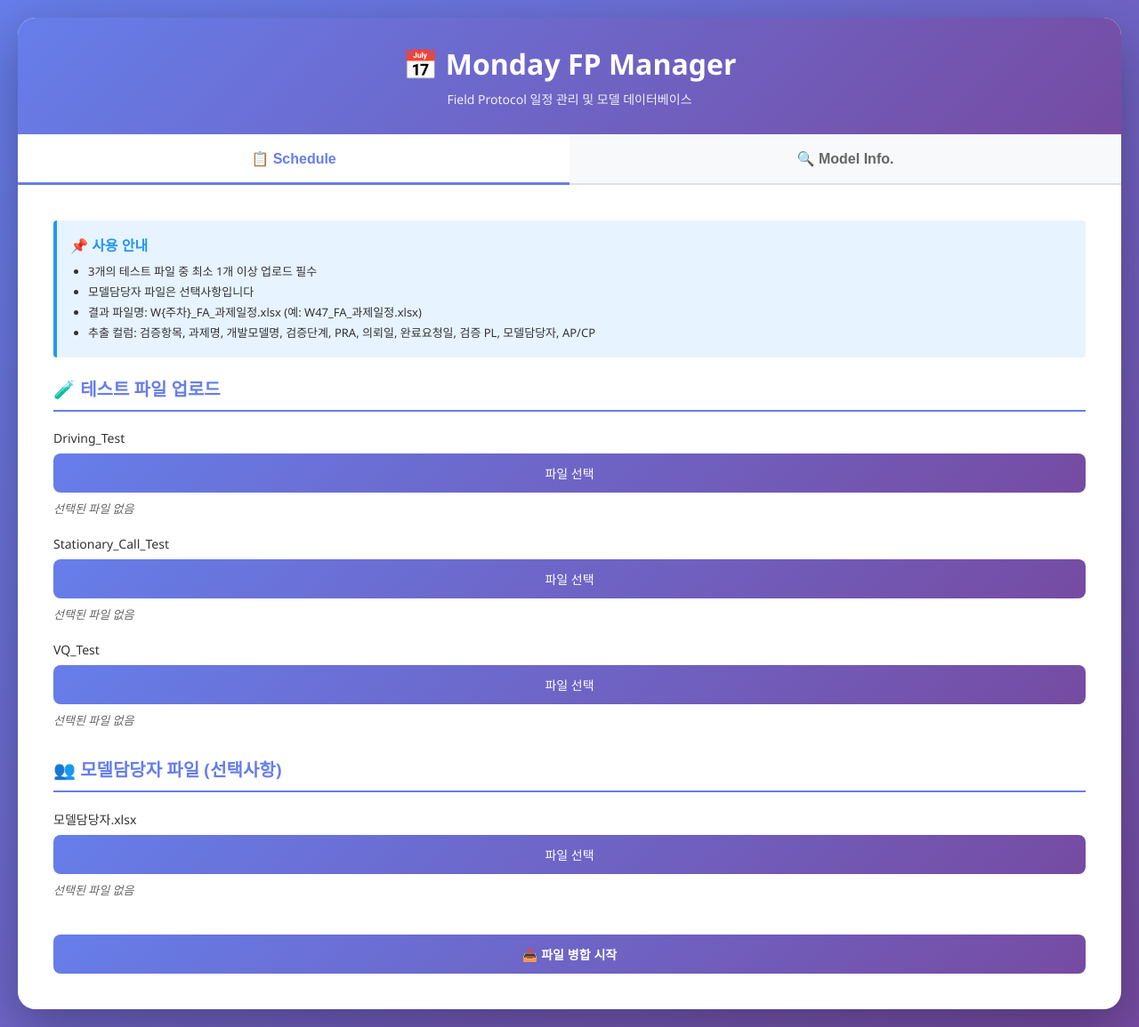
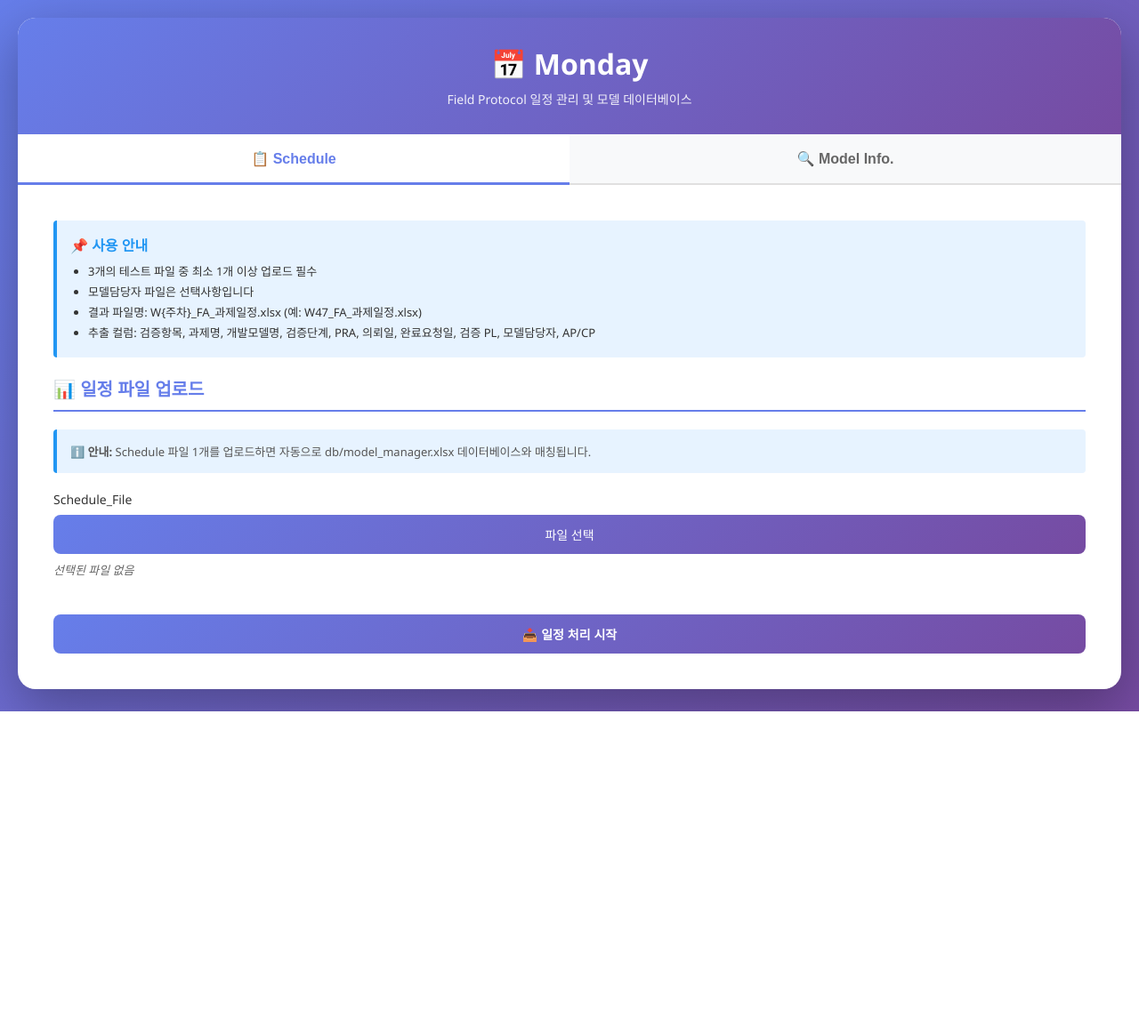
Before and after one commit to woonjounglee-cloud/Monday, a Flask app: page / in a window 1280 px wide. Shown: the whole page at 89% size. After the commit the page ends 800 px from the top, so only its background shows below. Run offline with Flask 3, Linux system fonts and the light colour scheme.

Commit message:
Simplify to single Schedule file upload and use db folder
Changes:
- Renamed application from "Monday FP Manager" to "Monday"
- Changed DATA_FOLDER from 'data' to 'db'
- Updated Schedule tab to upload only 1 file (Schedule_File)
- Removed individual test file uploads (Driving_Test, Stationary_Call_Test, VQ_Test)
- Removed model manager file upload - now uses db/model_manager.xlsx
- Implemented custom sorting by verification item priority then PRA
- Updated excel_processor to handle single file processing
- Modified upload endpoint to accept single schedule_file
- Updated HTML UI with single file upload interface
- Added db/ to .gitignore

Verification item sort priority:
1. 필드 프로토콜_주행시험
2. 필드 프로토콜_고정점 송수신 시험
3. 필드 프로토콜_송수화 시험

```diff
--- a/app.py
+++ b/app.py
@@ -1,6 +1,6 @@
 #!/usr/bin/env python3
 """
-Flask 웹 서버 - Monday FP Manager
+Flask 웹 서버 - Monday
 Schedule 관리 및 Model Info 데이터베이스 관리
 """
 
@@ -24,16 +24,16 @@ app.config['SECRET_KEY'] = 'your-secret-key-here'
 # 업로드 폴더 설정
 UPLOAD_FOLDER = 'uploads'
 OUTPUT_FOLDER = 'output'
-DATA_FOLDER = 'data'
+DB_FOLDER = 'db'
 ALLOWED_EXTENSIONS = {'xlsx', 'xls'}
 
 # 폴더 생성
 os.makedirs(UPLOAD_FOLDER, exist_ok=True)
 os.makedirs(OUTPUT_FOLDER, exist_ok=True)
-os.makedirs(DATA_FOLDER, exist_ok=True)
+os.makedirs(DB_FOLDER, exist_ok=True)
 
 # 모델담당자 데이터베이스 파일 경로
-MODEL_DB_PATH = os.path.join(DATA_FOLDER, 'model_manager.xlsx')
+MODEL_DB_PATH = os.path.join(DB_FOLDER, 'model_manager.xlsx')
 
 
 def allowed_file(filename):
@@ -78,37 +78,39 @@ def index():
 @app.route('/upload', methods=['POST'])
 def upload_files():
     """
-    파일 업로드 및 처리 엔드포인트
+    파일 업로드 및 처리 엔드포인트 - 단일 Schedule 파일 처리
     """
     try:
         logger.info("파일 업로드 요청 수신")
 
-        # 파일 확인
-        files = {}
-        file_keys = ['driving_test', 'stationary_call_test', 'vq_test', 'model_manager']
-
-        uploaded_files = {}
-
-        for key in file_keys:
-            if key in request.files:
-                file = request.files[key]
-                if file and file.filename and allowed_file(file.filename):
-                    # 안전한 파일명 생성
-                    filename = secure_filename(file.filename)
-                    filepath = os.path.join(UPLOAD_FOLDER, f"{key}_{filename}")
-
-                    # 파일 저장
-                    file.save(filepath)
-                    uploaded_files[key] = filepath
-                    logger.info(f"파일 저장됨: {key} -> {filepath}")
-
-        # 최소 1개의 테스트 파일은 있어야 함
-        test_files = {k: v for k, v in uploaded_files.items() if k != 'model_manager'}
-        if not test_files:
+        # Schedule 파일 확인
+        if 'schedule_file' not in request.files:
             return jsonify({
                 'success': False,
-                'message': '최소 1개 이상의 테스트 파일을 업로드해주세요.'
+                'message': '일정 파일을 업로드해주세요.'
             }), 400
+
+        file = request.files['schedule_file']
+
+        if not file or not file.filename:
+            return jsonify({
+                'success': False,
+                'message': '일정 파일을 업로드해주세요.'
+            }), 400
+
+        if not allowed_file(file.filename):
+            return jsonify({
+                'success': False,
+                'message': '엑셀 파일(.xlsx, .xls)만 업로드 가능합니다.'
+            }), 400
+
+        # 안전한 파일명 생성
+        filename = secure_filename(file.filename)
+        filepath = os.path.join(UPLOAD_FOLDER, f"schedule_{filename}")
+
+        # 파일 저장
+        file.save(filepath)
+        logger.info(f"파일 저장됨: {filepath}")
 
         # ExcelProcessor로 처리
         processor = ExcelProcessor()
@@ -118,26 +120,15 @@ def upload_files():
         output_filename = f"{week_number}_FA_과제일정.xlsx"
         output_path = os.path.join(OUTPUT_FOLDER, output_filename)
 
-        # 테스트 파일 딕셔너리 생성
-        test_files_dict = {
-            'Driving_Test': uploaded_files.get('driving_test'),
-            'Stationary_Call_Test': uploaded_files.get('stationary_call_test'),
-            'VQ_Test': uploaded_files.get('vq_test')
-        }
-
-        # 모델담당자 파일
-        model_manager_file = uploaded_files.get('model_manager')
-
-        # 처리 실행
-        success = processor.process(test_files_dict, model_manager_file, output_path)
+        # 처리 실행 (단일 파일, db/model_manager.xlsx 사용)
+        success = processor.process(filepath, MODEL_DB_PATH, output_path)
 
         if success:
             logger.info(f"처리 완료: {output_path}")
 
             # 업로드된 파일 정리 (선택사항)
-            # for filepath in uploaded_files.values():
-            #     if os.path.exists(filepath):
-            #         os.remove(filepath)
+            # if os.path.exists(filepath):
+            #     os.remove(filepath)
 
             return jsonify({
                 'success': True,
@@ -410,7 +401,7 @@ def export_model_info():
 
 if __name__ == '__main__':
     print("=" * 60)
-    print("Monday FP Manager 시작")
+    print("Monday 시작")
     print("접속 주소: http://localhost:5000")
     print("=" * 60)
     app.run(host='0.0.0.0', port=5000, debug=True)
--- a/templates/index.html
+++ b/templates/index.html
@@ -3,7 +3,7 @@
 <head>
     <meta charset="UTF-8">
     <meta name="viewport" content="width=device-width, initial-scale=1.0">
-    <title>Monday FP Manager</title>
+    <title>Monday</title>
     <style>
         * {
             margin: 0;
@@ -42,6 +42,16 @@
         .header p {
             font-size: 14px;
             opacity: 0.9;
+        }
+
+        .info-box {
+            background: #f0f4ff;
+            border-left: 4px solid #667eea;
+            padding: 15px;
+            margin-bottom: 20px;
+            border-radius: 8px;
+            font-size: 13px;
+            color: #555;
         }
 
         /* 탭 스타일 */
@@ -426,7 +436,7 @@
 <body>
     <div class="container">
         <div class="header">
-            <h1>📅 Monday FP Manager</h1>
+            <h1>📅 Monday</h1>
             <p>Field Protocol 일정 관리 및 모델 데이터베이스</p>
         </div>
 
@@ -448,48 +458,23 @@
             </div>
 
             <form id="uploadForm" enctype="multipart/form-data">
-                <div class="section-title">🧪 테스트 파일 업로드</div>
+                <div class="section-title">📊 일정 파일 업로드</div>
 
-                <div class="form-group">
-                    <label class="form-label">Driving_Test</label>
-                    <div class="file-input-wrapper">
-                        <label for="driving_test" class="file-input-button">파일 선택</label>
-                        <input type="file" id="driving_test" name="driving_test" accept=".xlsx,.xls">
-                        <span class="file-name" id="driving_test_name">선택된 파일 없음</span>
-                    </div>
+                <div class="info-box">
+                    <strong>ℹ️ 안내:</strong> Schedule 파일 1개를 업로드하면 자동으로 db/model_manager.xlsx 데이터베이스와 매칭됩니다.
                 </div>
 
                 <div class="form-group">
-                    <label class="form-label">Stationary_Call_Test</label>
+                    <label class="form-label">Schedule_File</label>
                     <div class="file-input-wrapper">
-                        <label for="stationary_call_test" class="file-input-button">파일 선택</label>
-                        <input type="file" id="stationary_call_test" name="stationary_call_test" accept=".xlsx,.xls">
-                        <span class="file-name" id="stationary_call_test_name">선택된 파일 없음</span>
-                    </div>
-                </div>
-
-                <div class="form-group">
-                    <label class="form-label">VQ_Test</label>
-                    <div class="file-input-wrapper">
-                        <label for="vq_test" class="file-input-button">파일 선택</label>
-                        <input type="file" id="vq_test" name="vq_test" accept=".xlsx,.xls">
-                        <span class="file-name" id="vq_test_name">선택된 파일 없음</span>
-                    </div>
-                </div>
-
-                <div class="section-title" style="margin-top: 30px;">👥 모델담당자 파일 (선택사항)</div>
-
-                <div class="form-group">
-                    <label class="form-label">모델담당자.xlsx</label>
-                    <div class="file-input-wrapper">
-                        <label for="model_manager" class="file-input-button">파일 선택</label>
-                        <input type="file" id="model_manager" name="model_manager" accept=".xlsx,.xls">
-                        <span class="file-name" id="model_manager_name">선택된 파일 없음</span>
+                        <label for="schedule_file" class="file-input-button">파일 선택</label>
+                        <input type="file" id="schedule_file" name="schedule_file" accept=".xlsx,.xls" required>
+                        <span class="file-name" id="schedule_file_name">선택된 파일 없음</span>
                     </div>
                 </div>
 
                 <button type="submit" class="btn btn-primary" style="width: 100%; margin-top: 20px;">
-                    📥 파일 병합 시작
+                    📥 일정 처리 시작
                 </button>
             </form>
 
@@ -626,20 +611,17 @@
         // ========== Schedule 탭 기능 ==========
 
         // 파일 선택 시 파일명 표시
-        const fileInputs = ['driving_test', 'stationary_call_test', 'vq_test', 'model_manager'];
-        fileInputs.forEach(inputId => {
-            const input = document.getElementById(inputId);
-            const nameSpan = document.getElementById(inputId + '_name');
+        const scheduleFileInput = document.getElementById('schedule_file');
+        const scheduleFileNameSpan = document.getElementById('schedule_file_name');
 
-            input.addEventListener('change', function(e) {
-                if (this.files && this.files[0]) {
-                    nameSpan.textContent = this.files[0].name;
-                    nameSpan.style.color = '#28a745';
-                } else {
-                    nameSpan.textContent = '선택된 파일 없음';
-                    nameSpan.style.color = '#666';
-                }
-            });
+        scheduleFileInput.addEventListener('change', function(e) {
+            if (this.files && this.files[0]) {
+                scheduleFileNameSpan.textContent = this.files[0].name;
+                scheduleFileNameSpan.style.color = '#28a745';
+            } else {
+                scheduleFileNameSpan.textContent = '선택된 파일 없음';
+                scheduleFileNameSpan.style.color = '#666';
+            }
         });
 
         // 폼 제출
@@ -652,13 +634,10 @@
             const message = document.getElementById('scheduleMessage');
             const resultSection = document.getElementById('scheduleResult');
 
-            // 최소 1개의 테스트 파일 확인
-            const hasFile = formData.get('driving_test')?.size > 0 ||
-                          formData.get('stationary_call_test')?.size > 0 ||
-                          formData.get('vq_test')?.size > 0;
-
-            if (!hasFile) {
-                showMessage('scheduleMessage', 'error', '최소 1개 이상의 테스트 파일을 선택해주세요.');
+            // Schedule 파일 확인
+            const scheduleFile = formData.get('schedule_file');
+            if (!scheduleFile || scheduleFile.size === 0) {
+                showMessage('scheduleMessage', 'error', 'Schedule 파일을 선택해주세요.');
                 return;
             }
 
```
Also changed, not shown: excel_processor.py (+114 -87 lines), 1 other file.
